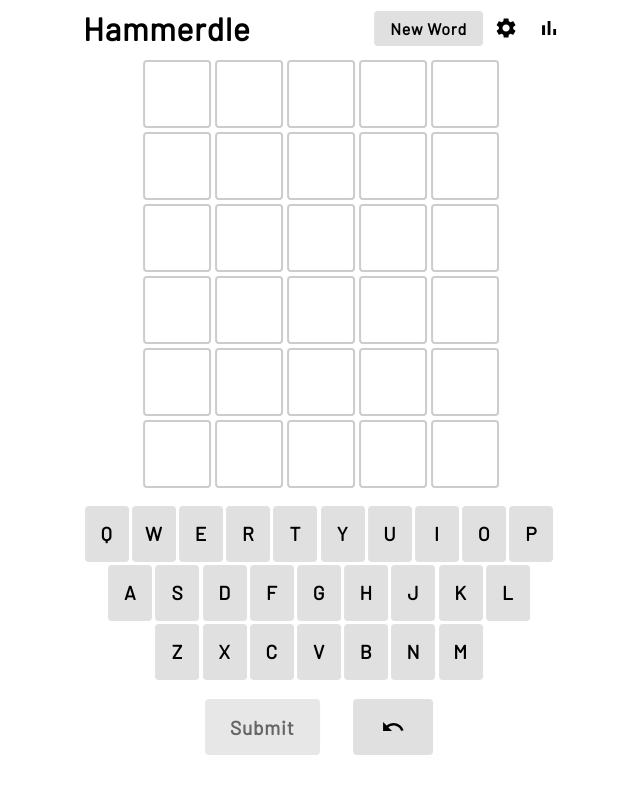
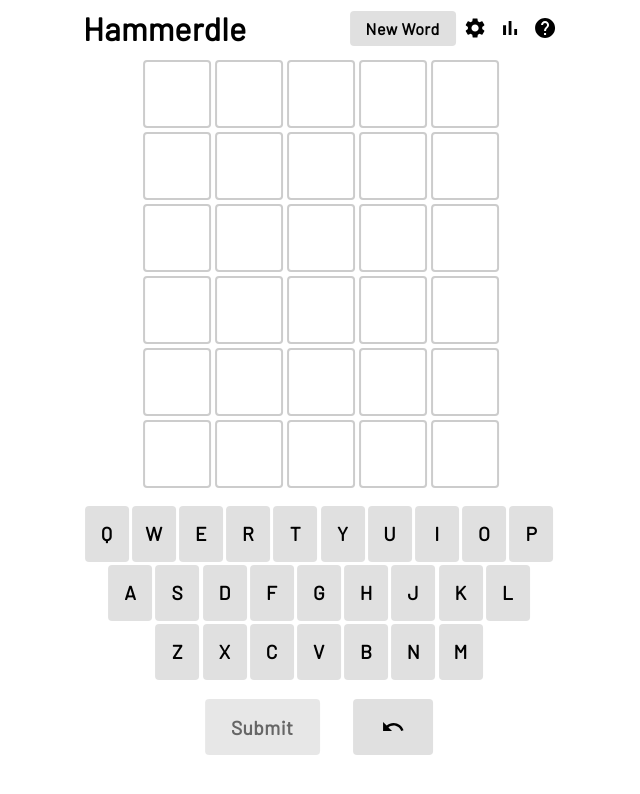
Before and after one commit to Hammerlord/Hammerdle, a React app: page / in a window 1280 px wide. Shown: the top 794 px of the page, without its empty margins (321-961 px from the left). Built offline with nearby package versions, Linux system fonts and the light colour scheme.

Commit message:
Add a help dialog and adjust layout

```diff
--- a/src/App.tsx
+++ b/src/App.tsx
@@ -7,7 +7,7 @@ import Row from "./Row";
 import dictionaryWords from "../resources/5letterwords.json";
 import mapleStoryLib from "../resources/words.json";
 import commonWords from "../resources/commonwords.json";
-import { BarChart, Settings } from "@material-ui/icons";
+import { BarChart, Help, Settings } from "@material-ui/icons";
 import Button from "./Button";
 import { clearStatistics, getHints, loadSettings, saveLoss, saveNewScore, saveSettings } from "./utils";
 import SettingsDialog, { GameSettings } from "./SettingsDialog";
@@ -24,11 +24,11 @@ const useStyles = createUseStyles({
         userSelect: "none",
         height: "100%",
         width: "100%",
-        letterSpacing: "0.05rem",
+        letterSpacing: "0.02rem",
         "& button": {
             fontFamily: "Barlow, Arial",
             cursor: "pointer",
-            letterSpacing: "0.05rem",
+            letterSpacing: "0.03rem",
         },
         "& h1": {
             margin: "0",
@@ -43,7 +43,7 @@ const useStyles = createUseStyles({
     header: {
         display: "flex",
         justifyContent: "space-between",
-        marginLeft: "1rem",
+        marginLeft: "0.5rem",
         maxWidth: "100%",
     },
     headerRight: {
@@ -78,7 +78,7 @@ const useStyles = createUseStyles({
     },
     iconButton: {
         "&.MuiButtonBase-root": {
-            padding: "0.5rem",
+            padding: "0.25rem",
         },
     },
 });
@@ -111,6 +111,7 @@ export const App = () => {
     const [showWinDialog, setShowWinDialog] = useState(false);
     const [showSettingsDialog, setShowSettingsDialog] = useState(false);
     const [showStatisticsDialog, setShowStatisticsDialog] = useState(false);
+    const [showHelpDialog, setShowHelpDialog] = useState(false);
     const [settings, setSettings] = useState(DEFAULT_SETTINGS);
 
     const { isHardMode, isMapleStoryDictionEnabled } = settings;
@@ -331,6 +332,11 @@ export const App = () => {
                                 <BarChart />
                             </Button>
                         </div>
+                        <div className={classes.toolContainer}>
+                            <Button className={classes.iconButton} color={null} onClick={() => setShowHelpDialog((prev) => !prev)}>
+                                <Help />
+                            </Button>
+                        </div>
                     </div>
                 </div>
                 {rows.map((row: string[], i) => (
@@ -369,7 +375,7 @@ export const App = () => {
                     <DialogTitle>You solved the puzzle</DialogTitle>
                     <DialogContent>
                         <div className={classes.winAttempts}>
-                            Yay! <br /> You took {numGuesses} / {GUESSES} guesses
+                            Yay! <br /> You took {numGuesses} / {GUESSES} guesses.
                         </div>
                         <Statistics />
                     </DialogContent>
@@ -405,6 +411,27 @@ export const App = () => {
                     </DialogActions>
                 </Dialog>
             )}
+            {showHelpDialog && (
+                <Dialog open={true} onClose={() => setShowHelpDialog(false)} disablePortal={true}>
+                    <DialogTitle>How to play</DialogTitle>
+                    <DialogContent>
+                        <p>Guess the 5-letter word in {GUESSES} tries!</p>
+                        <Row row={["i", "l", "b", "i", "s"]} isRowSubmitted={true} currentWord={"lolly"} />
+                        <br />
+                        <p>A yellow hint means that hidden word contains this letter, but not in the same place.</p>
+                        <Row row={["i", "l", "b", "i", "s"]} isRowSubmitted={true} currentWord={"ropes"} />
+                        <br />
+
+                        <p>A green hint means that hidden word has this letter in the same place.</p>
+                        <p>Grey hints show letters that aren't in the word at all.</p>
+                        <hr />
+                        <p>If you don't want to guess strange words like "ilbis", please turn off "MapleStory diction" in the settings.</p>
+                    </DialogContent>
+                    <DialogActions>
+                        <Button onClick={() => setShowHelpDialog(false)}>Close</Button>
+                    </DialogActions>
+                </Dialog>
+            )}
             <Snackbar
                 anchorOrigin={{ vertical: "top", horizontal: "center" }}
                 autoHideDuration={5000}
--- a/src/Keyboard.tsx
+++ b/src/Keyboard.tsx
@@ -52,12 +52,12 @@ const useKeyboardStyles = createUseStyles({
     row: {
         display: "flex",
         justifyContent: "center",
-        margin: "0 1rem",
+        margin: "0 0.5rem",
     },
     controlBar: {
         marginTop: "1rem",
         "@media (max-width: 800px)": {
-            marginTop: "0.5rem",
+            marginTop: "0.25rem",
         },
     },
 });
```
